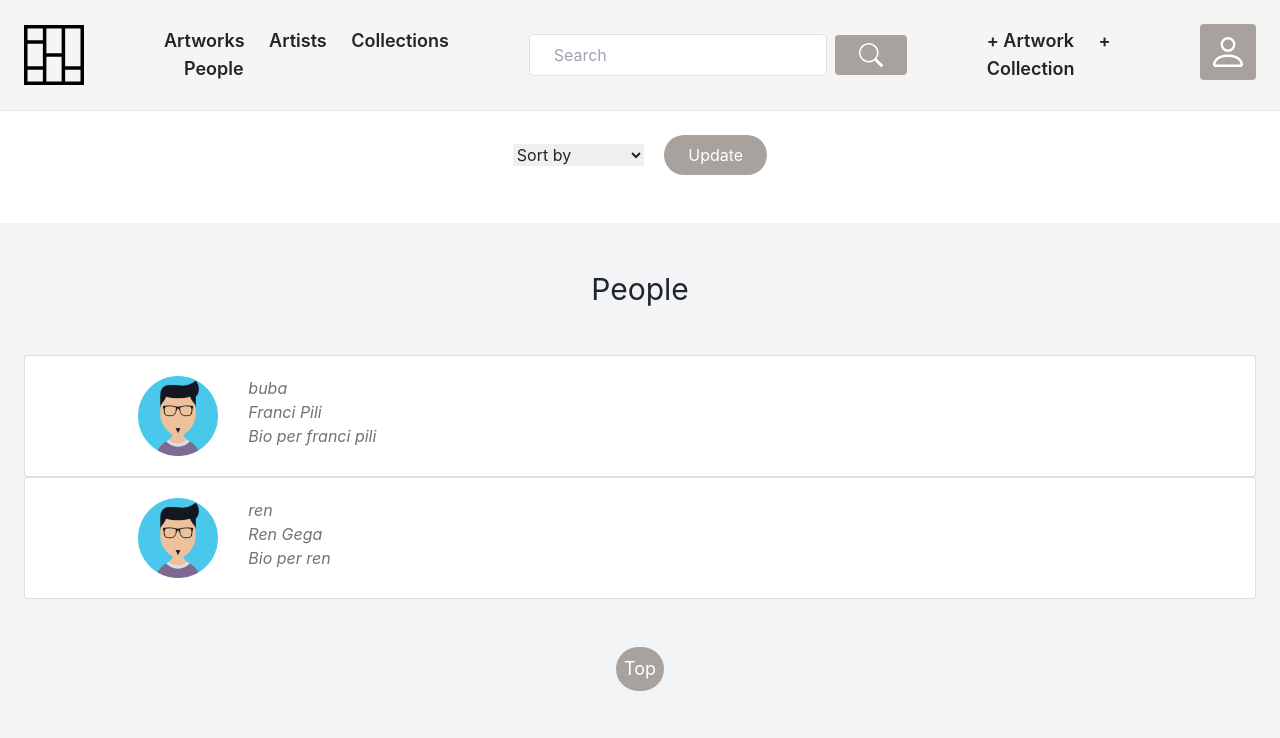
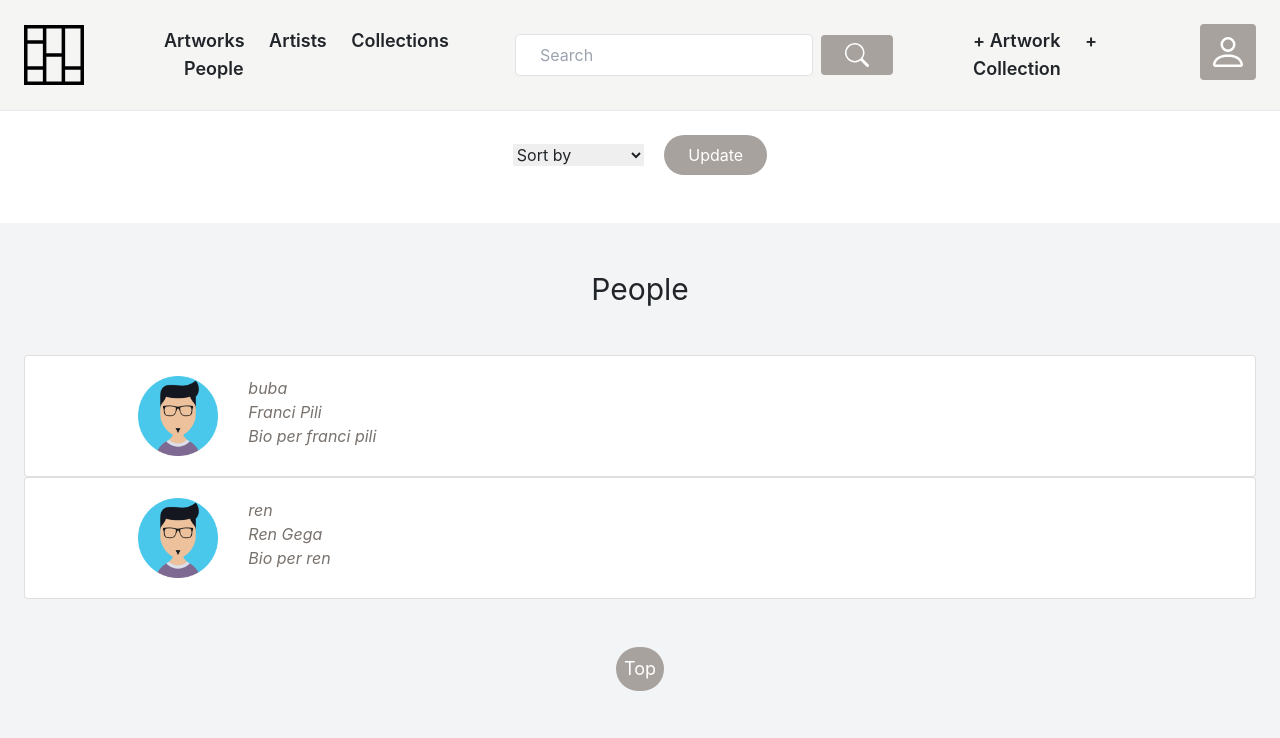
Before and after one commit to rengega/Art-Gallery, a Django app: page /accounts/all_users/ in a window 1280 px wide. Shown: the top 738 px of the page. Run offline with Django 4.2, Linux system fonts and the light colour scheme; a user stored in the database is signed in; data comes from the database, SQL or seed files in the repository; some libraries are stand-ins or nearby versions.

Commit message:
resolved minor bug

```diff
--- a/core/templates/core/base.html
+++ b/core/templates/core/base.html
@@ -12,7 +12,7 @@
 </head>
 <body>
 
-<nav class="px-6 py-6 flex justify-between items-center  bg-stone-100 border-b border-gray-200">
+<nav class="px-6 py-6 flex justify-between items-center bg-stone-100 border-b border-gray-200">
     <div class="flex justify-start justify-xl-between items-center">
 
         <div class="d-flex justify-start d-xl-none ml-0 ml-xl-20 space-x-5">
@@ -90,7 +90,7 @@
         </a>
     </div>
 
-    <div class="space-x-6 sm:space-x-0 flex justify-between items-center">
+    <div class="space-x-0 xl:space-x-6 flex justify-between items-center">
 
         {% if request.user.is_authenticated %}
         <div class="d-none d-xl-block ml-20 space-x-5">
```
